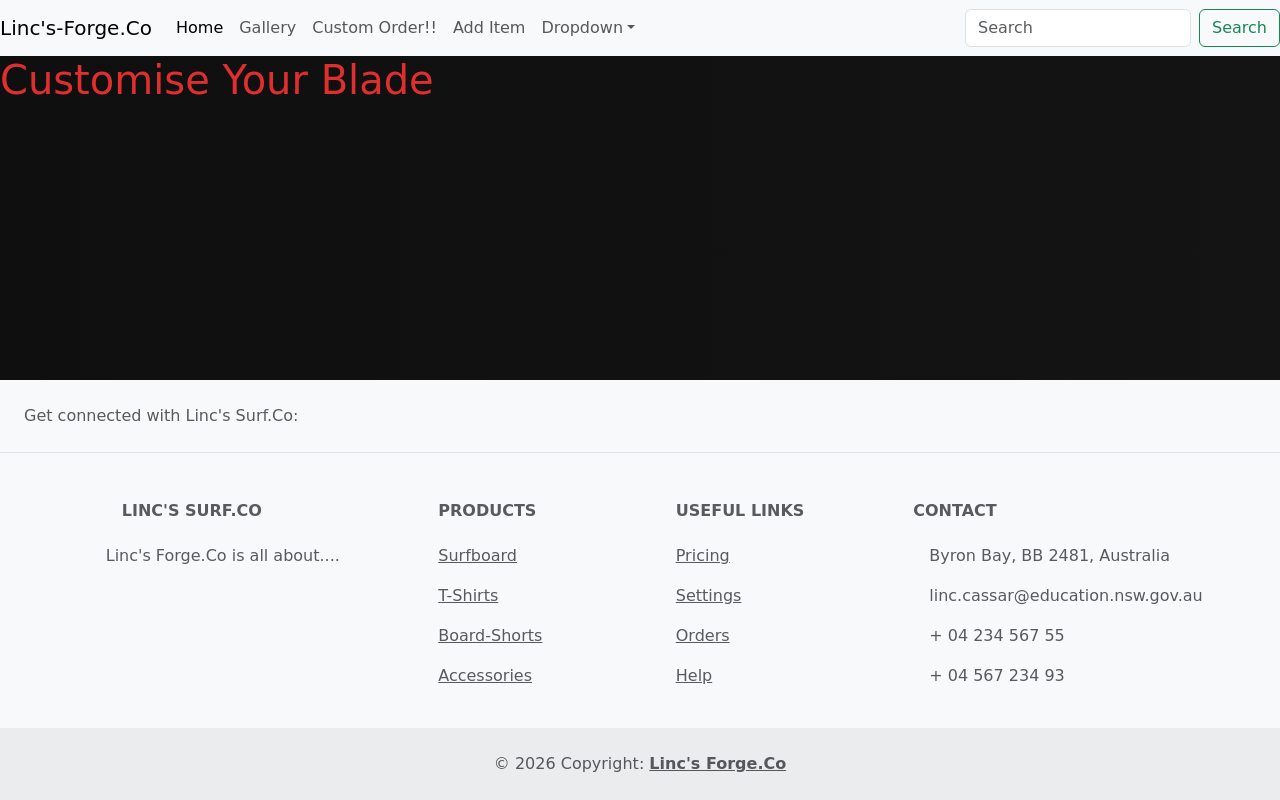
After one commit to the-destroyer1/Major-work, a Flask app: page /custom in a window 1280 px wide. The commit adds this page. Run offline with Flask 3, Linux system fonts and the light colour scheme.

Commit message:
Added a custom orders page where people can desighn there own blade

```diff
--- a/templates/base.html
+++ b/templates/base.html
@@ -1,5 +1,5 @@
 <!-- templates/base.html -->
-<!DOCTYPE html>
+<!doctype html>
 <html lang="term-for-english">
   <head>
     <meta charset="UTF-8" />
@@ -109,6 +109,11 @@
               <a class="nav-link" href="{{ url_for('gallery') }}">Gallery</a>
             </li>
             <li class="nav-item">
+              <a class="nav-link" href="{{ url_for('custom') }}"
+                >Custom Order!!</a
+              >
+            </li>
+            <li class="nav-item">
               <a class="nav-link" href="{{ url_for('add_item') }}">Add Item</a>
             </li>
             <li class="nav-item dropdown">
@@ -201,9 +206,7 @@
               <h6 class="text-uppercase fw-bold mb-4">
                 <i class="fas fa-gem me-3"></i>Linc's Surf.Co
               </h6>
-              <p>
-                Linc's Forge.Co is all about....
-              </p>
+              <p>Linc's Forge.Co is all about....</p>
             </div>
 
             <div class="col-md-2 col-lg-2 col-xl-2 mx-auto mb-4">
@@ -261,7 +264,10 @@
               <p>
                 <i class="fas fa-home me-3"></i> Byron Bay, BB 2481, Australia
               </p>
-              <p><i class="fas fa-envelope me-3"></i> linc.cassar@education.nsw.gov.au</p>
+              <p>
+                <i class="fas fa-envelope me-3"></i>
+                linc.cassar@education.nsw.gov.au
+              </p>
               <p><i class="fas fa-phone me-3"></i> + 04 234 567 55</p>
               <p><i class="fas fa-print me-3"></i> + 04 567 234 93</p>
             </div>
@@ -274,11 +280,7 @@
         style="background-color: rgba(0, 0, 0, 0.05)"
       >
         © 2026 Copyright:
-        <a
-          class="text-reset fw-bold"
-          href=""
-          >Linc's Forge.Co</a
-        >
+        <a class="text-reset fw-bold" href="">Linc's Forge.Co</a>
       </div>
     </footer>
 
@@ -296,7 +298,7 @@
             .then((reg) => console.log("Service worker registered.", reg))
 
             .catch((err) =>
-              console.log("Service worker registration failed:", err)
+              console.log("Service worker registration failed:", err),
             );
         });
       }
--- /dev/null
+++ b/templates/custom.html
@@ -0,0 +1,8 @@
+<!-- templates/index.html -->
+{% extends "base.html" %} {% block title %}Item List{% endblock %} {% block
+content %}
+<h1>Customise Your Blade</h1>
+
+{% endblock %} {% block page_styles %}
+<style></style>
+{% endblock %}
--- a/templates/gallery.html
+++ b/templates/gallery.html
@@ -68,7 +68,7 @@ content %}
 </div>
 
 
-  {% endfor %}
+
 </div>
 {% endblock %} {% block page_styles %}
 <style>
--- a/views.py
+++ b/views.py
@@ -36,6 +36,23 @@ def init_routes(app):
         items = query.all()
 
         return render_template('gallery.html', items=items)
+
+    @app.route('/custom')
+    def custom():
+        title = request.args.get("title", "")
+        item_type = request.args.get("item_type", "")
+
+        query = Item.query
+
+        # Apply filters if present
+        if title:
+            query = query.filter(Item.title.ilike(f"%{title}%"))
+        if item_type:
+            query = query.filter(Item.item_type == item_type)
+
+        items = query.all()
+
+        return render_template('custom.html', items=items)
 
 
     @app.route('/add', methods=['GET', 'POST'])
```
